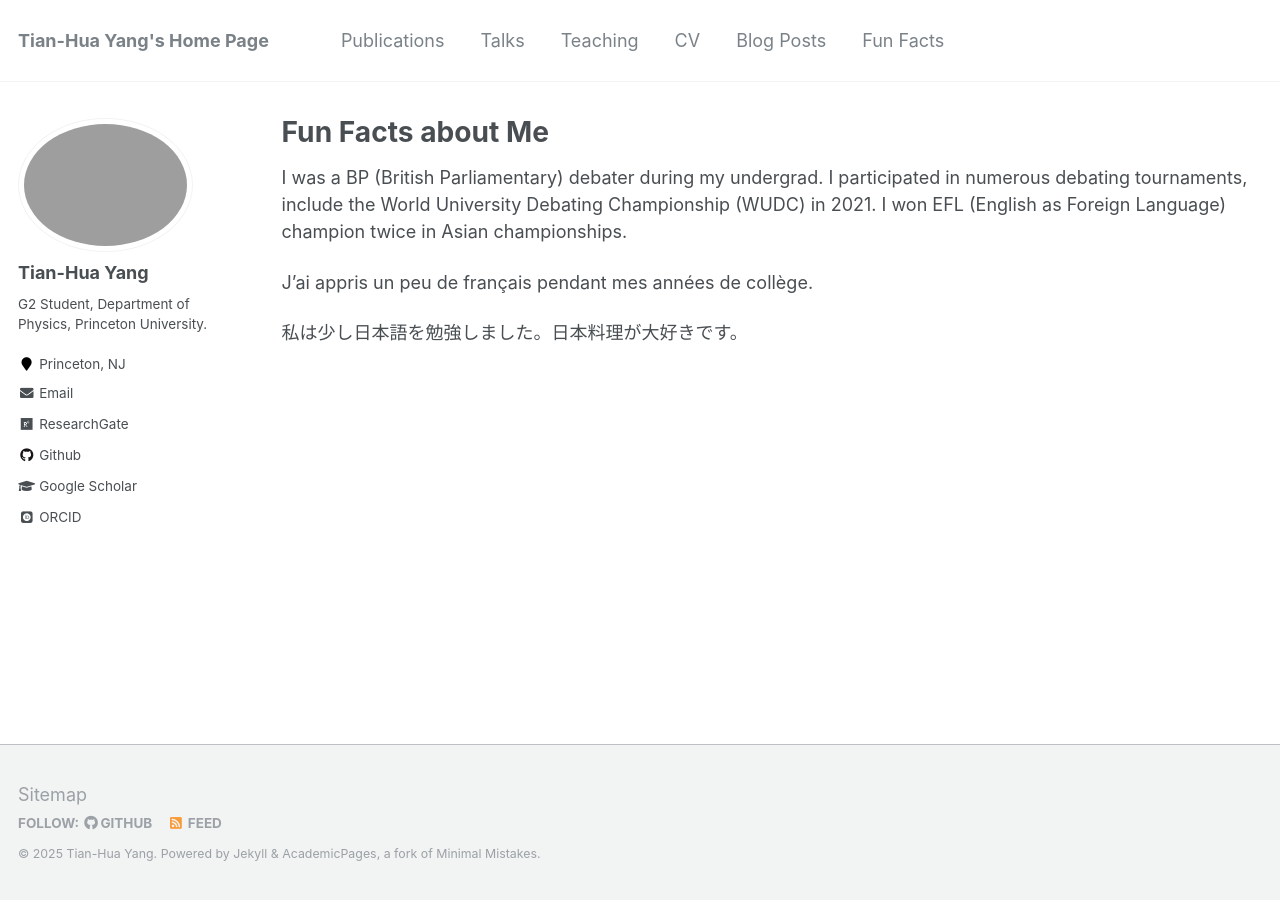
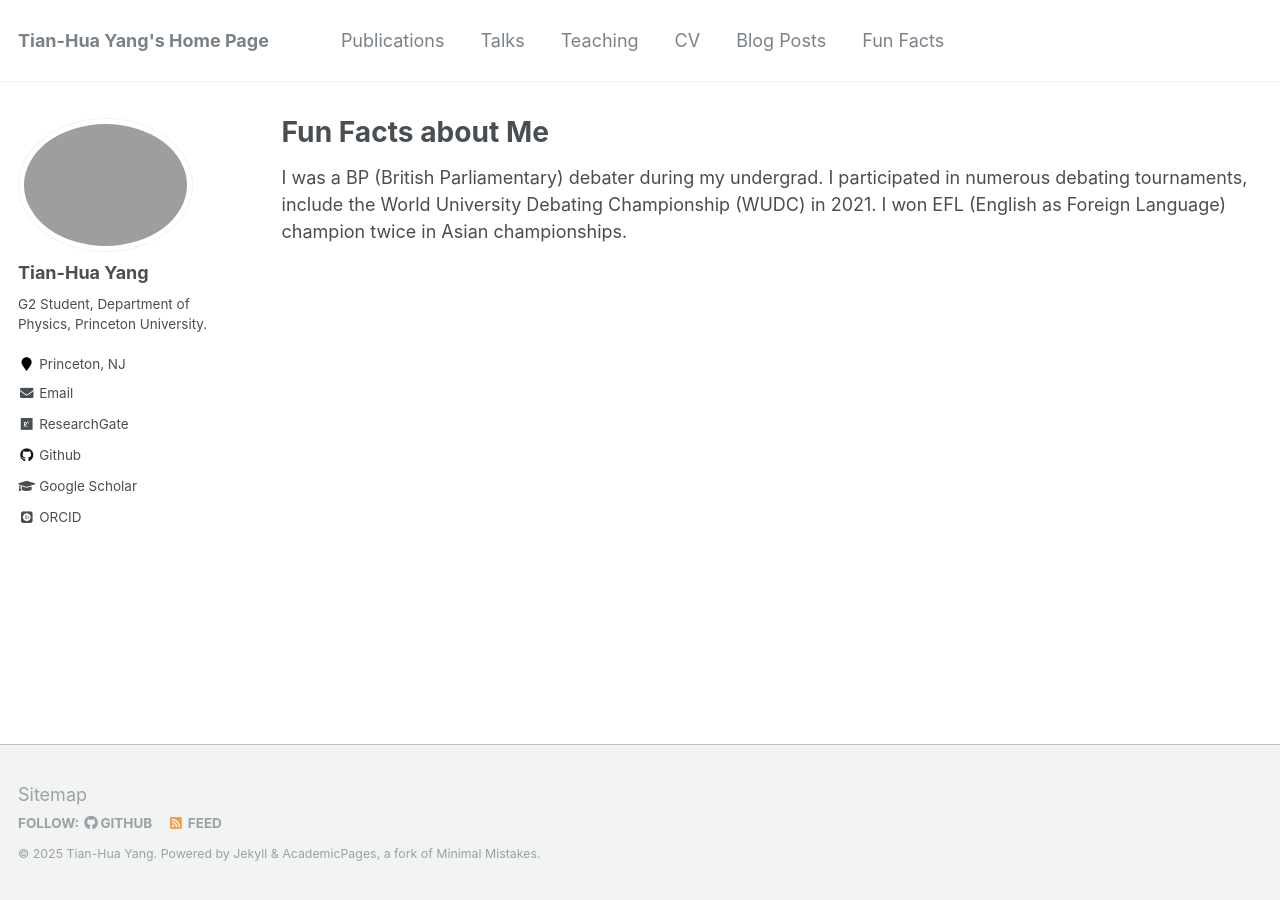
Before and after one commit to ThomasYangth/thomasyangth.github.io, a Jekyll site: the page built from _pages/fun.md, in a window 1280 px wide. Built offline with Jekyll 4.4.1, drawn with Linux system fonts in a browser that asks for light colours; some web fonts are replaced.

Commit message:
Update fun.md

```diff
--- a/_pages/fun.md
+++ b/_pages/fun.md
@@ -6,7 +6,3 @@ author_profile: true
 ---
 
 I was a BP (British Parliamentary) debater during my undergrad. I participated in numerous debating tournaments, include the World University Debating Championship (WUDC) in 2021. I won EFL (English as Foreign Language) champion twice in Asian championships.
-
-J'ai appris un peu de français pendant mes années de collège.
-
-私は少し日本語を勉強しました。日本料理が大好きです。
```
